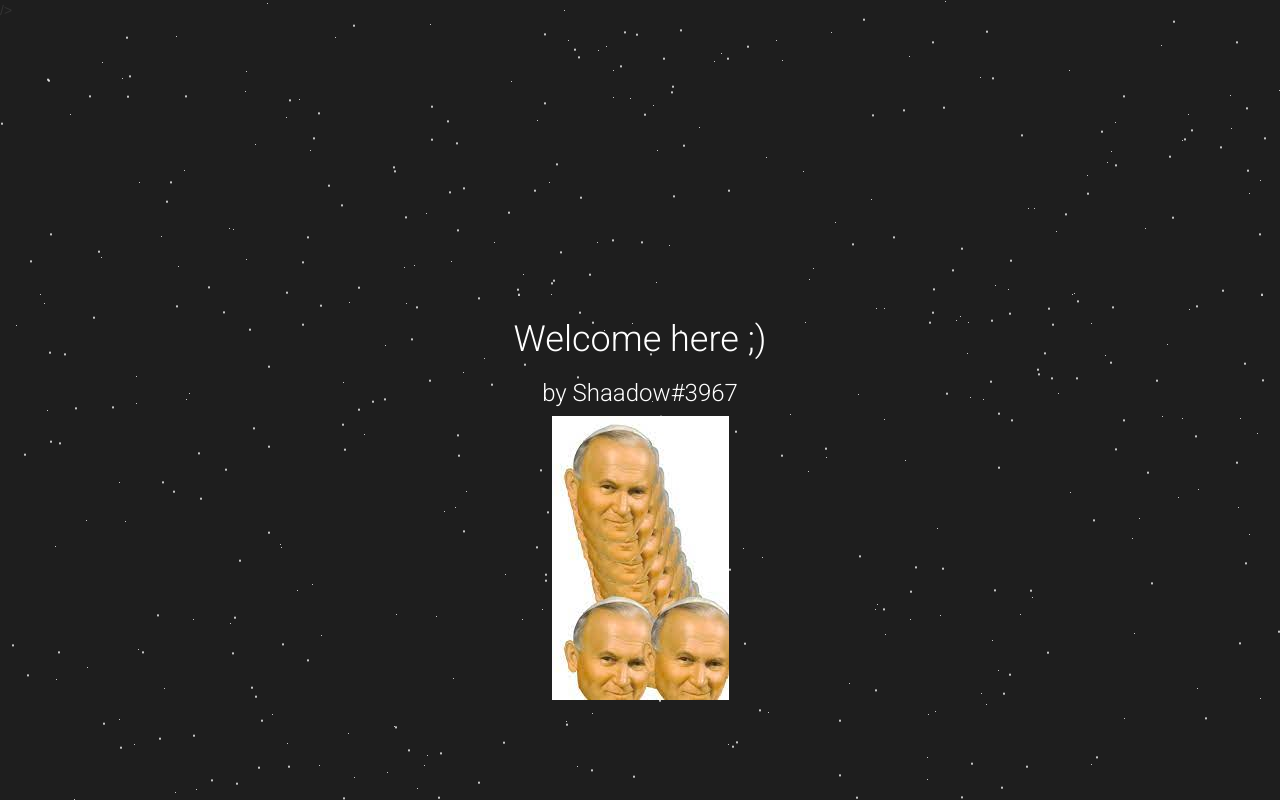
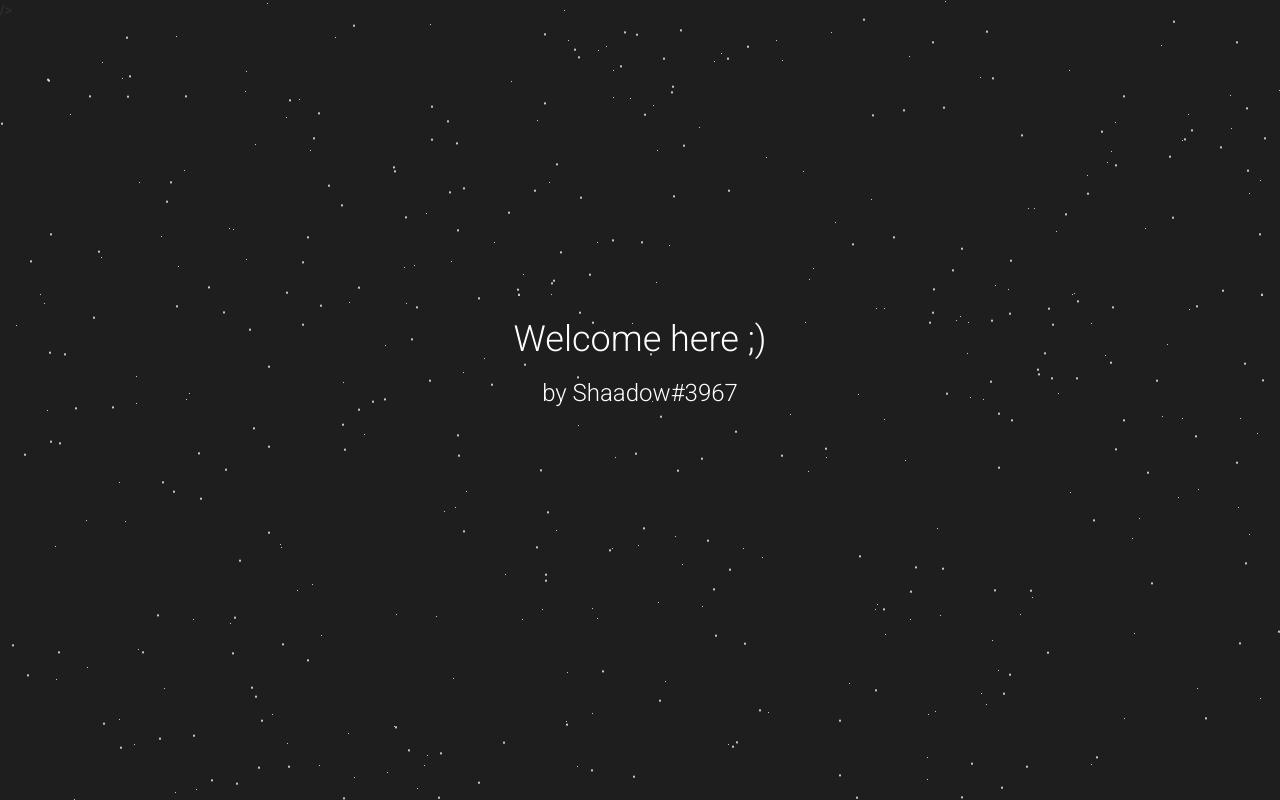
Before and after one commit to shaadow02/shaadow02.github.io, a plain HTML site: page index.html in a window 1280 px wide. Drawn offline with nearby package versions, Linux system fonts and the light colour scheme.

Commit message:
papiez out

```diff
--- a/index.html
+++ b/index.html
@@ -188,7 +188,6 @@
       <div class="container">
         <h1>Welcome here ;)</h1>
         <h3>by Shaadow#3967</h3>
-		<img src="papiez.png" alt="papiez">
         <br />
         <h5>
           <br />
```
Also changed, not shown: papiez.png (deleted).
